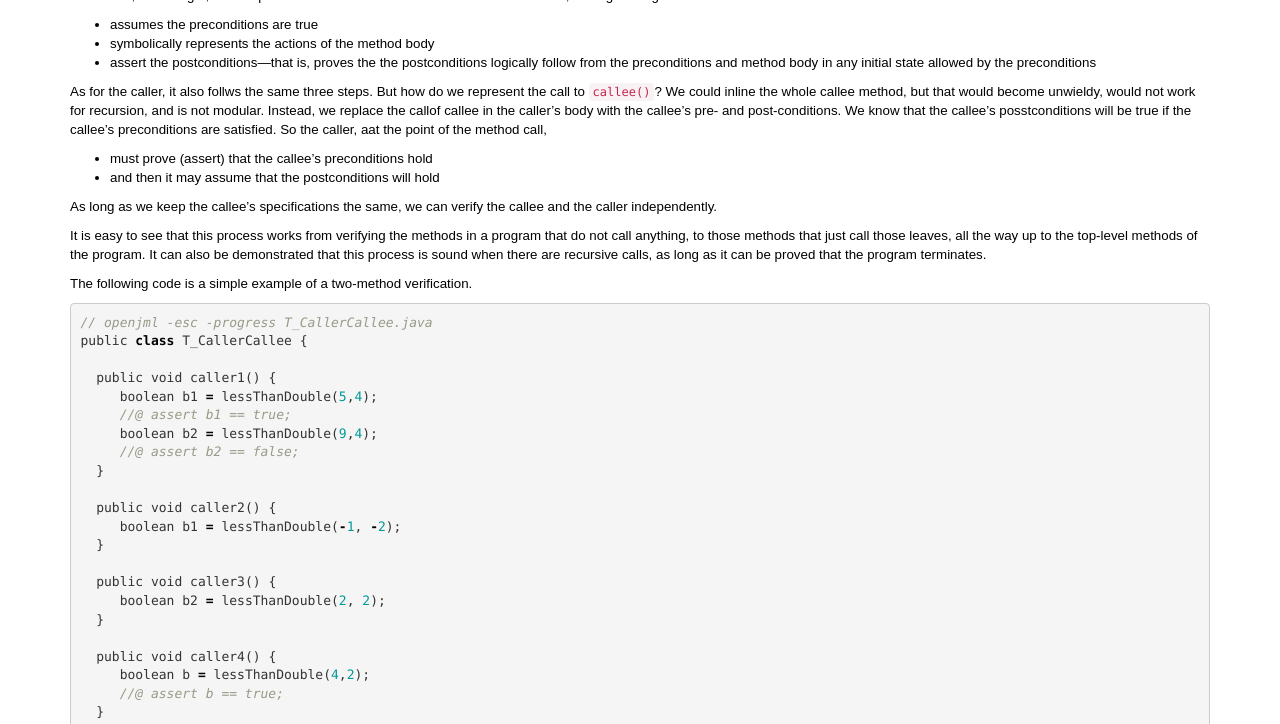
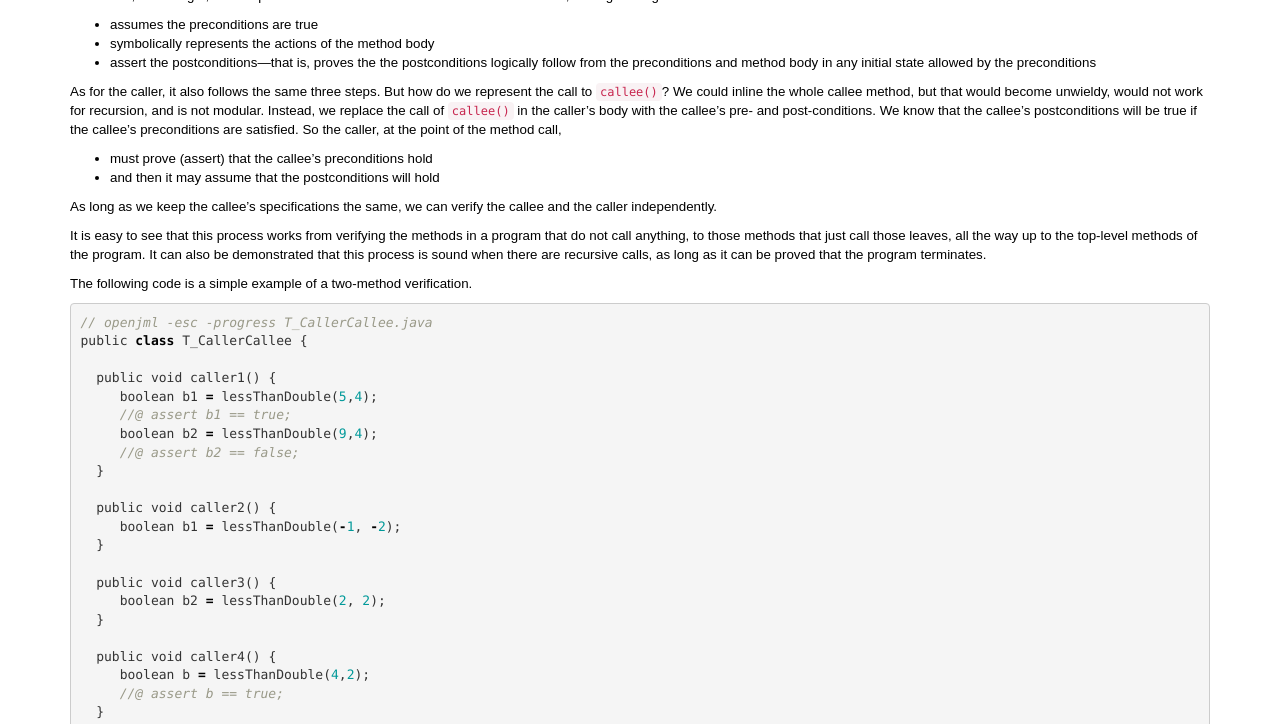
Before and after one commit to OpenJML/openjml.github.io, a Jekyll site: the page built from tutorial/MethodCalls.md, in a window 1280 px wide and 900 px high, scrolled down 361 px, cut to the strip 176-900 px from the top of the window. Built offline with Jekyll 4.4.1, drawn with Linux system fonts in a browser that asks for light colours; our own code applies the rules of GitHub Pages for plain Markdown files; some of the changed text lies outside the part shown.

Commit message:
Fixing typose

```diff
--- a/tutorial/MethodCalls.md
+++ b/tutorial/MethodCalls.md
@@ -20,10 +20,10 @@ verified, the logical engine
 * symbolically represents the actions of the method body
 * assert the postconditions---that is, proves the the postconditions logically follow from the preconditions and method body in any initial state allowed by the preconditions
 
-As for the caller, it also follws the same three steps. But how do we represent the call to `callee()`? We could inline the whole callee method, but that would
+As for the caller, it also follows the same three steps. But how do we represent the call to `callee()`? We could inline the whole callee method, but that would
 become unwieldy, would not work for recursion, and is not modular.
-Instead, we replace the callof callee in the caller's body with the callee's
-pre- and post-conditions. We know that the callee's posstconditions will be true if the callee's preconditions are satisfied. So the caller, aat the point of the method call,
+Instead, we replace the call of `callee()` in the caller's body with the callee's
+pre- and post-conditions. We know that the callee's postconditions will be true if the callee's preconditions are satisfied. So the caller, at the point of the method call,
 
 * must prove (assert) that the callee's preconditions hold
 * and then it may assume that the postconditions will hold
@@ -141,14 +141,15 @@ Looking at this piece by piece:
 larger than the second. It returns true if the first argument is less than double the second. The method proves without a problem. For now, ignore the
 feasibility checks. [A later less](FeasibilityChecks) will explain those.
 If you want you can turn off those checks for now with the option `-checkFeasibility=none`.
+The output about `lessThanDouble` is near the end of the listing.
 * The default constructor `T_CallerCallee()` also verifies without problem.
 * The method `caller1` calls `lessThanDouble` for two test cases and checks
 that the result is what is expected. This method also verifies.
-* The method `caller2` calls 'lessThanDouble` with arguments that do not
+* The method `caller2` calls `lessThanDouble` with arguments that do not
 satisfy `lessThanDoouble`'s preconditions, so openjml issues a Precondition
 verification error. Note that after the report of a Precondition error there
 is additional information pointing to which precondition is possibly not
-true and which onjunct within the precondition is false. Here it is that
+true and which conjunct within the precondition is false. Here it is that
 `y >= 0` is false.
 * `caller3` issues a call of `lessThanDouble` that also does not satisfy the
 preconditions, so it also reports a Precondition error, this time claiming
```
Also changed, not shown: 1 other file.
